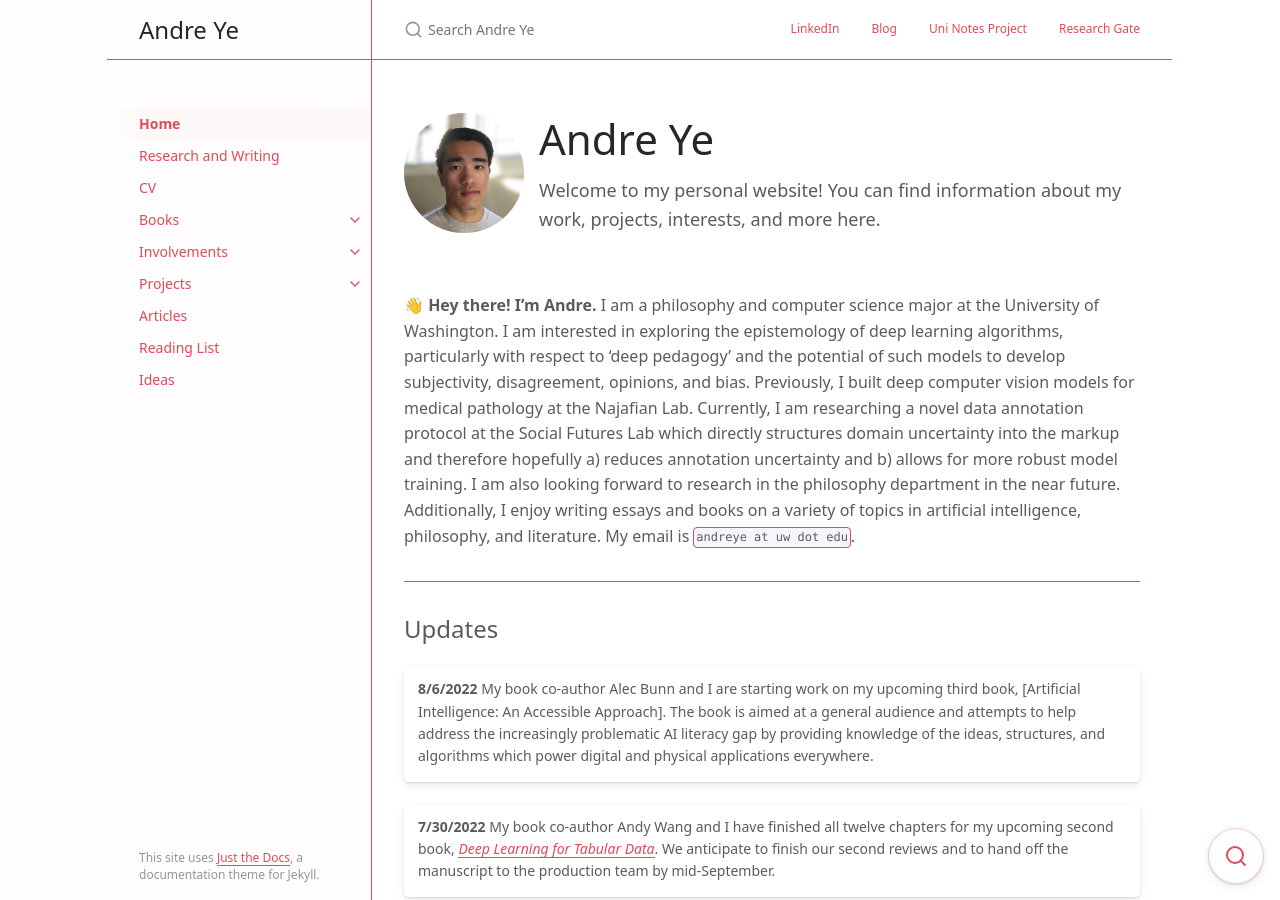
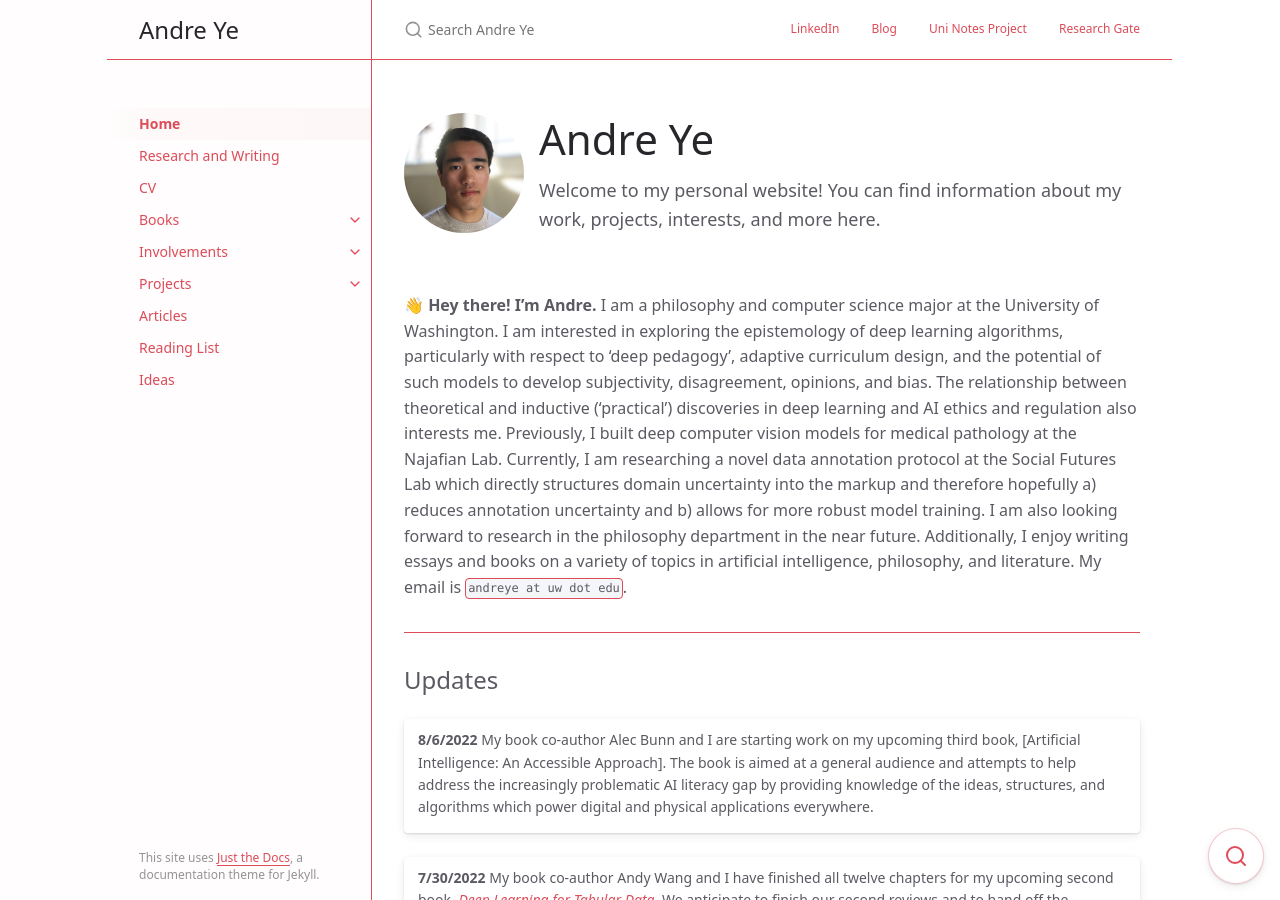
Before and after one commit to andre-ye/andre-ye.github.io-retired, a Jekyll site: the page built from index.md, in a window 1280 px wide and 900 px high. Built offline with Jekyll 4.4.1, drawn with Linux system fonts in a browser that asks for light colours; nearby versions of some CDN libraries.

Commit message:
Update index.md

```diff
--- a/index.md
+++ b/index.md
@@ -27,7 +27,7 @@
 
 <br>
 
-**👋 Hey there! I'm Andre.** I am a philosophy and computer science major at the University of Washington. I am interested in exploring the epistemology of deep learning algorithms, particularly with respect to 'deep pedagogy' and the potential of such models to develop subjectivity, disagreement, opinions, and bias. Previously, I built deep computer vision models for medical pathology at the Najafian Lab. Currently, I am researching a novel data annotation protocol at the Social Futures Lab which directly structures domain uncertainty into the markup and therefore hopefully a) reduces annotation uncertainty and b) allows for more robust model training. I am also looking forward to research in the philosophy department in the near future. Additionally, I enjoy writing essays and books on a variety of topics in artificial intelligence, philosophy, and literature. My email is `andreye at uw dot edu`.
+**👋 Hey there! I'm Andre.** I am a philosophy and computer science major at the University of Washington. I am interested in exploring the epistemology of deep learning algorithms, particularly with respect to 'deep pedagogy', adaptive curriculum design, and the potential of such models to develop subjectivity, disagreement, opinions, and bias. The relationship between theoretical and inductive ('practical') discoveries in deep learning and AI ethics and regulation also interests me. Previously, I built deep computer vision models for medical pathology at the Najafian Lab. Currently, I am researching a novel data annotation protocol at the Social Futures Lab which directly structures domain uncertainty into the markup and therefore hopefully a) reduces annotation uncertainty and b) allows for more robust model training. I am also looking forward to research in the philosophy department in the near future. Additionally, I enjoy writing essays and books on a variety of topics in artificial intelligence, philosophy, and literature. My email is `andreye at uw dot edu`.
 
 ---
 
```
